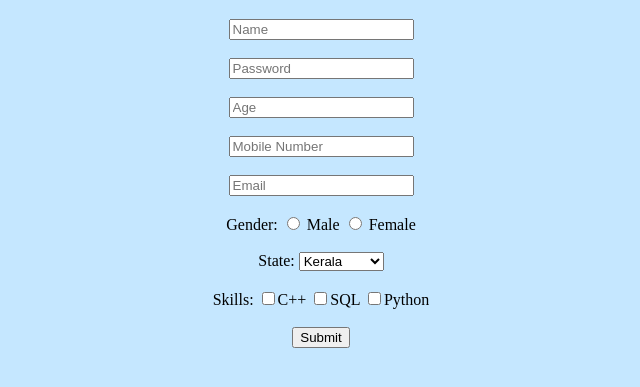
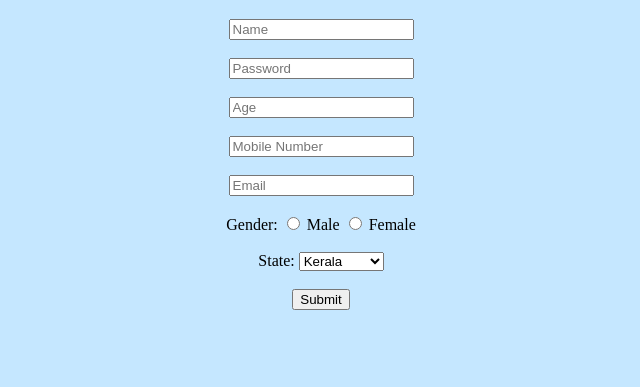
Before and after one commit to rohanprichard/Web-Tech-Lab, a plain HTML site: page Ex-10/form.html in a window 1280 px wide. Shown: the part 61-448 px from the top of the page, without its empty margins (319-959 px from the left). Drawn offline with Linux system fonts and the light colour scheme.

Commit message:
Finishing Touches

```diff
--- a/Ex-10/app.js
+++ b/Ex-10/app.js
@@ -23,7 +23,6 @@ const server = http.createServer(function (req, res) {
             res.write('<tr><td>Email</td><td>'+inputdata.get('email') + '</td></tr>');
             res.write('<tr><td>Gender</td><td>'+inputdata.get('gen') + '</td></tr>');
             res.write('<tr><td>State</td><td>'+inputdata.get('state') + '</td></tr>');
-            res.write('<tr><td>Skills</td><td>'+inputdata.get('skill') + '</td></tr></table>');
             res.end();
         });
     }
--- a/Ex-10/form.html
+++ b/Ex-10/form.html
@@ -35,11 +35,6 @@
                     <option>Goa</option>
                 </select><br><br>
 
-                Skills:
-                <input type="checkbox" name="skill" value="C++">C++
-                <input type="checkbox" name="skill" value="SQL">SQL
-                <input type="checkbox" name="skill" value="Python">Python<br><br>
-
                 <button type="submit">Submit</button>
             </form>
         </div>
```
